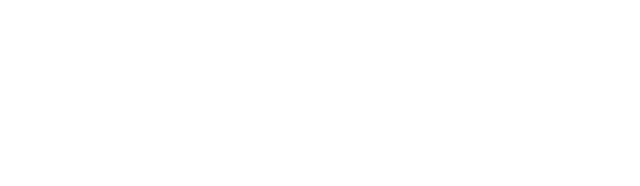
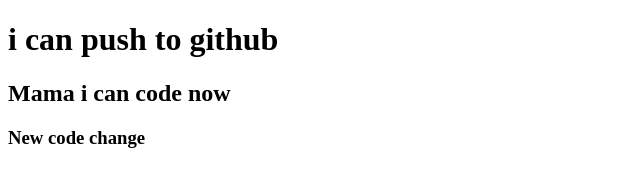
Before and after one commit to Imrananik/my-second-repo, a plain HTML site: page index.html in a window 1280 px wide. Shown: the whole page, without its empty margins (0-640 px from the left). Drawn offline with Linux system fonts and the light colour scheme.

Commit message:
added header

```diff
--- a/index.html
+++ b/index.html
@@ -7,6 +7,9 @@
     <title>My Second Github Repo</title>
 </head>
 <body>
+    <h1>i can push to github</h1>
+    <h2> Mama i can code now</h2>
+    <h3>New code change</h3>
 
 </body>
 </html>
```
